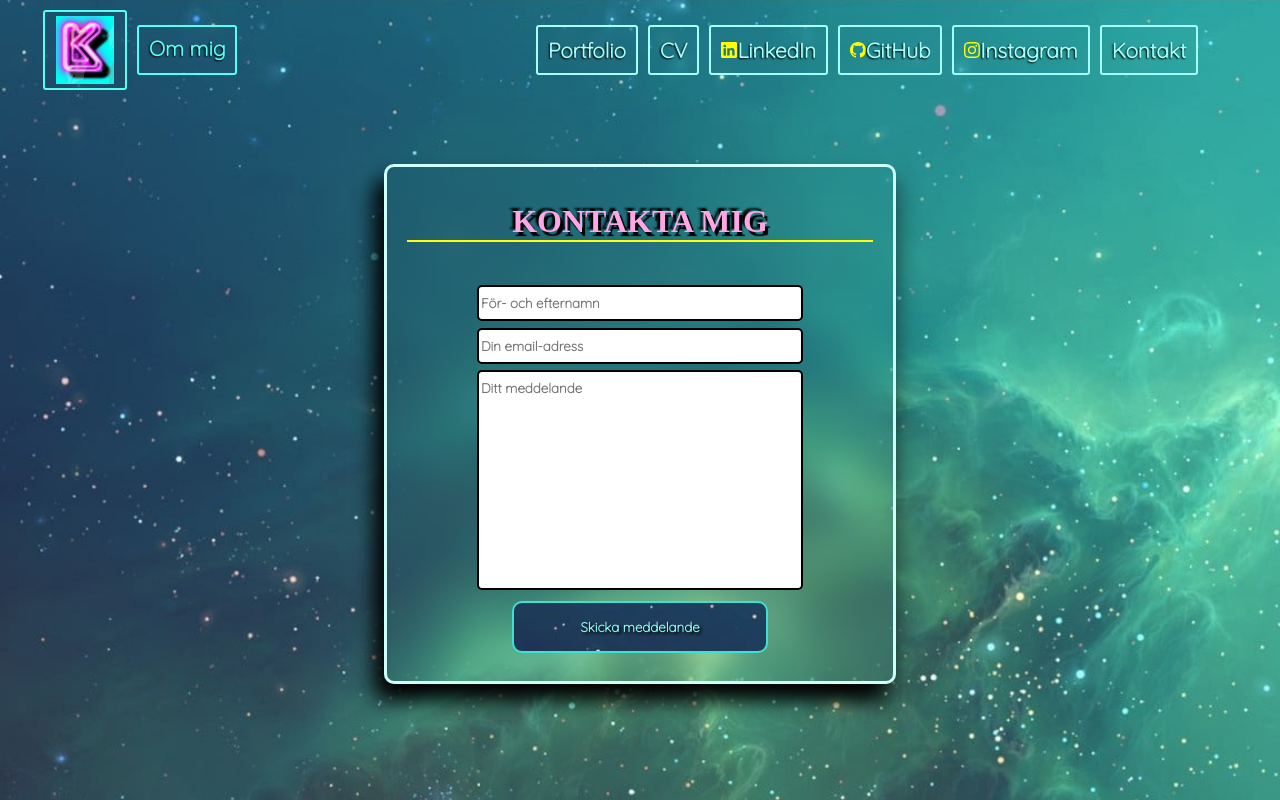
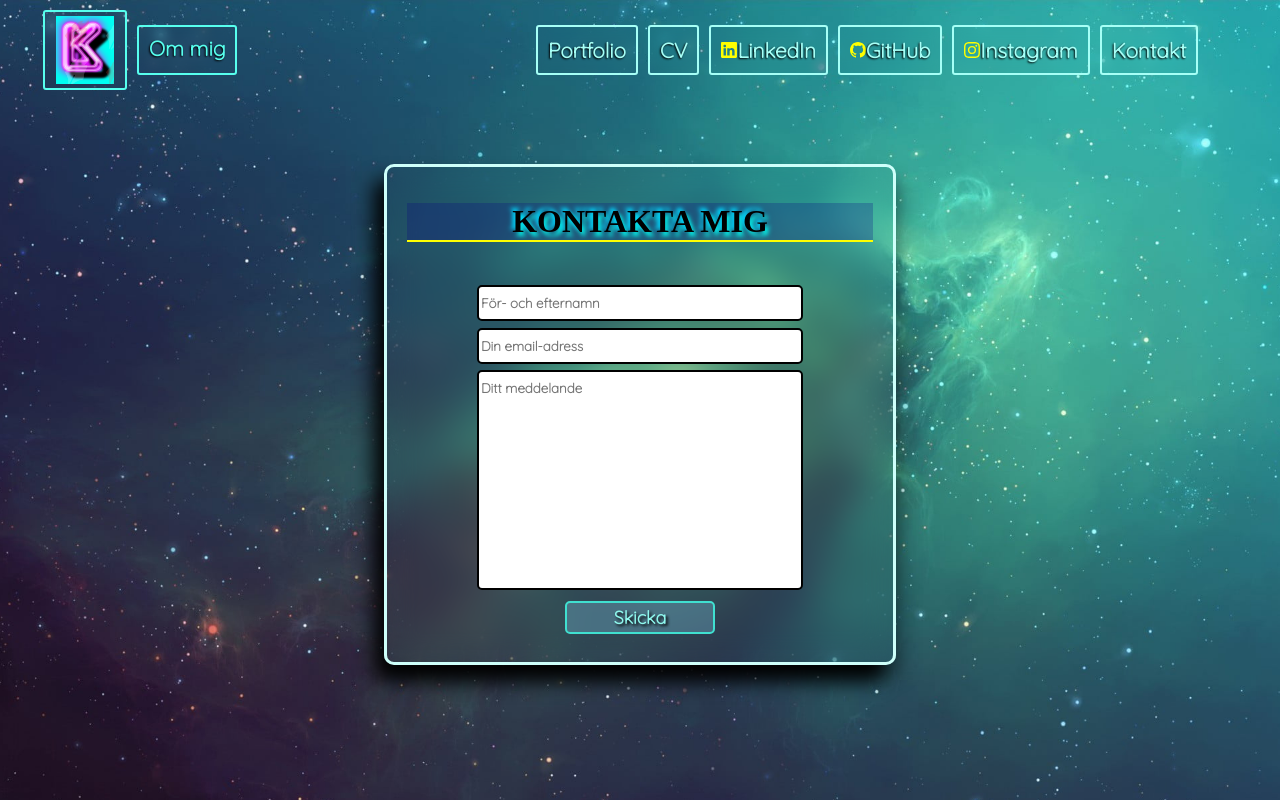
Before and after one commit to FikaKarin/PORTFOLIO, a React (Create React App) app: page /Contact in a window 1280 px wide. Shown: the top 800 px of the page. Built offline with nearby package versions, Linux system fonts and the light colour scheme; a web font is replaced by a local one.

Commit message:
css font bg img cover fixed

```diff
--- a/src/About.css
+++ b/src/About.css
@@ -5,11 +5,16 @@ h4 center img {
 }
 
 .About-container center img{
-  max-width: 100%
+  max-width: 100%;
+  border: 3px solid yellow;
+  border-radius: 5px;
+
 }
 
 .About-container {
   margin-top: -40px;
+  display: flex;
+  position:relative;
 }
 
 .About-container h4 {
@@ -27,16 +32,19 @@ h4 center img {
   color: rgb(181, 240, 234);
   font-family: "Montserrat", sans-serif;
   border: 3px solid yellow;
+  width: 70%
 }
 
 .About-container h4:hover {
   transition: all 0.2s ease-in;
   box-shadow: 10px 14px 18px 0 rgba(0, 0, 0, 0.2),
     -10px 16px 20px 0 rgba(0, 0, 0, 1);
+    padding: 20px;
 }
 
 @media screen and (max-width: 900px) {
-  center img{
-    max-width: 90%
+  .About-container h4 center img{
+    max-width: 70%
   }
+
 }
--- a/src/About.js
+++ b/src/About.js
@@ -9,7 +9,7 @@ const About = () => {
 
         <h4>
 
-        <center><img style={{marginBottom:14, borderRadius:10}} src={AboutYoung} alt="young" /></center><br></br>
+        <center><img src={AboutYoung} alt="young" /></center><br></br>
           1987 Föddes jag i Mellerud Dalsland. <br></br>
           Jag var aldrig still men väldigt tyst som barn och mitt hem var alltid fyllt av musik. Pappa Gunnar skrev musik, mamma Lisa va violinist och musiklärare, syster Anna sångerska och cellist, bror Salim slagverkare och morfar Åke var kantor.
           Som 15 åring flyttade jag hemifrån för att utbilda mig till
--- a/src/App.css
+++ b/src/App.css
@@ -3,9 +3,13 @@
 /* Ger bakgrundsbild till Navbar */
 .App {
   text-align: center;
-  background-image: url("../public/images//galaxy.jpg");
+  background: url("../public/images//galaxy.jpg") center center/cover no-repeat;
   width: 100vw;
-  height: 200vh;
-  background-size: cover;
-  background-position: center;
+  /* height: 200vh; */
+  /* background-size: cover;
+  background-position: center;  */
+  /* display: flex; */
+  justify-content: center;
+  align-items: center;
+  min-height: 100vh;
 }
--- a/src/CV.css
+++ b/src/CV.css
@@ -5,11 +5,11 @@
     padding: 20px;
     transition: all 0.3s ease-in-out;
     border-radius: 5px;
-    border: 3px solid hotpink;
+    border: 3px solid yellow;
     width: 50%;
 }
 
-img:hover {
+.cv-container img:hover {
     transition: all 0.1s ease-in;
     box-shadow: 5px 4px 20px  rgba(0, 0, 0, 0.2), 0 6px 20px 0 rgba(0, 0, 0, 1);
     padding: 15px;
--- a/src/Main.css
+++ b/src/Main.css
@@ -10,7 +10,8 @@
   transition: all 0.3s ease-in-out;
   border-radius: 5px;
   border: 3px solid hotpink;
-  width: 70%;
+  width: 50%;
+  min-width: 500px;
 }
 
 .MainText h3 {
@@ -34,4 +35,5 @@
   color: rgb(181, 240, 234);
   font-family: "Montserrat", sans-serif;
   border: 3px solid yellow;
+
 }
--- a/src/Navbar.css
+++ b/src/Navbar.css
@@ -19,7 +19,6 @@
   height: 100px;
   width: 100%;
   /* border-bottom: 2.5px solid rgb(253, 194, 84); */
-
 }
 
 link-right-icons {
@@ -48,9 +47,7 @@ a {
   margin: 5px;
   backdrop-filter: blur(6px);
   border: 2px solid;
-
 }
-
 
 .nav-link-left,
 .nav-link-right {
@@ -73,7 +70,6 @@ a {
   margin: 5px;
   font-weight: bold;
   backdrop-filter: blur(6px);
-
 }
 
 .nav-link-right {
@@ -91,7 +87,6 @@ a {
   font-weight: bold;
   margin: 5px;
   backdrop-filter: blur(6px);
-
 }
 
 .nav-link-right .link-right:hover {
@@ -103,7 +98,6 @@ a {
   box-shadow: 0 4px 8px 0 rgba(0, 0, 0, 0.2), 0 6px 20px 0 rgba(0, 0, 0, 1);
   border-radius: 3px;
   font-weight: bold;
-
 }
 .toggle-menu {
   display: none;
@@ -123,17 +117,29 @@ a {
   justify-content: space-around;
   transition: all 2ms ease-in;
   background-image: url(/public/images/galaxy.jpg);
+  border: 2px solid yellow;
+}
+
+.sub-nav-right a {
+  /* top: 5rem;
+  margin-top: 50px;
+  margin-right: 15px;
+  font-size: 1rem;
+  padding: 1rem; */
+  background-color: rgb(11, 112, 112);
+  border-radius: 3px;
+  box-shadow: 10px 14px 18px 0 rgba(0, 0, 0, 0.2),
+    -10px 16px 20px 0 rgba(0, 0, 0, 1);
+  backdrop-filter: blur(3px);
 }
 
 .sub-nav-right .link-right {
   text-decoration: none;
 }
 
-
 @media screen and (max-width: 980px) {
   .nav-link-right {
     display: none;
-
   }
   .toggle-menu {
     display: block;
@@ -147,7 +153,7 @@ a {
 
   .toggle-menu:hover {
     box-shadow: 0 4px 8px 0 rgba(0, 0, 0, 0.2), 0 6px 20px 0 rgba(0, 0, 0, 1);
-    transition: all 0.2s ease-in;
+    transition: all 0.1s ease-in;
     border-radius: 5px;
   }
 
@@ -160,7 +166,7 @@ a {
     background-color: rgb(11, 112, 112);
     border-radius: 10px;
     box-shadow: 10px 14px 18px 0 rgba(0, 0, 0, 0.2),
-    -10px 16px 20px 0 rgba(0, 0, 0, 1);
+      -10px 16px 20px 0 rgba(0, 0, 0, 1);
     border: 2px solid yellow;
     backdrop-filter: blur(3px);
   }
@@ -168,20 +174,17 @@ a {
   .sub-nav-right.active a {
     color: rgb(87, 255, 238);
     text-decoration: none;
-    padding: 10px;
+    /* padding: 10px; */
     font-size: 1rem;
   }
 
   .sub-nav-right.active a:hover {
     top: 60px;
-    box-shadow: 0 4px 8px 0 rgba(0, 0, 0, 0.2), 0 6px 20px 0 rgba(0, 0, 0, 1);
-    padding: 8px;
-    transition: all 0.2s ease-in;
+    box-shadow: 0 4px 4px 0 rgb(231, 8, 8), 0 -4px 4px  rgb(253, 0, 0);
+    /* transition: all 0.1s ease-in; */
+    border: 2px solid turquoise;
   }
   .sub-nav-right {
-
     transition: all 1s ease-in;
-
-
   }
 }
--- a/src/components/Card.css
+++ b/src/components/Card.css
@@ -3,7 +3,7 @@
 
 .card-container {
   display: flex;
-  flex-direction: column;
+  /* flex-direction: column; */
   align-items: center;
   width: 40vw;
   height: 300px;
@@ -18,6 +18,7 @@
     -10px 16px 20px 0 rgba(0, 0, 0, 1);
   max-width: 600px;
   border: 3px solid turquoise;
+  flex-wrap:wrap;
 }
 
 
@@ -39,11 +40,10 @@
 }
 
 .card-container p {
-  margin-top: 3%;
+  margin-top: 1%;
   text-shadow: 2px 2px 3px black;
   color: white;
-  margin-bottom: 50px;
-  margin-top: 30px;
+  margin-bottom: 20px;
   font-weight: bold;
 }
 
--- a/src/components/Contact.css
+++ b/src/components/Contact.css
@@ -14,12 +14,12 @@
 
 h2 {
   margin-top: 1rem;
-  text-shadow: 2px 2px 3px black;
   width: 30% auto;
   font-size: 2rem;
-  color: rgb(255, 166, 228);
+  color: black;
   font-family: 'Bungee Inline', cursive;
-  text-shadow: -3px -3px 2px black, 3px 4px 1px black;
+  text-shadow: -3px -3px 4px rgb(0, 217, 255), 3px 4px 4px rgb(4, 248, 236);
+  background-color: rgba(9, 0, 133, 0.24);
 }
 
 .name {
@@ -53,9 +53,9 @@ h2 {
 }
 
 button {
-  padding: 1rem;
-  border-radius: 10px;
-  background-image: url("/public/images/galaxy.jpg");
+  padding: 3px;
+  border-radius: 5px;
+  /* background-image: url("/public/images/galaxy.jpg"); */
   border: 2px solid black;
   font-weight: bold;
   margin: 0.5rem;
@@ -63,13 +63,16 @@ button {
   color: rgb(143, 248, 238);
   width: 20vw;
   border: 2px solid turquoise;
+  max-width: 150px;
+  background-color: rgba(130, 204, 233, 0.308);
+  font-size: large;
 }
 
 button:hover {
   transition: all 0.1s ease-in;
   box-shadow: 5px 4px 20px rgba(0, 0, 0, 0.2), 0 6px 20px 0 rgba(0, 0, 0, 1);
   width: 50%;
-  border: 1px solid orange;
+  border: 2px solid yellow;
 }
 
 .form-container {
--- a/src/components/Contact.js
+++ b/src/components/Contact.js
@@ -65,7 +65,7 @@ function Contact() {
           onChange={handleChange}
         /><br></br>
 
-        <button type="submit">Skicka meddelande</button>
+        <button type="submit">Skicka</button>
       </form>
     </div>
     </div>
```
Also changed, not shown: src/Navbar.js (+3 -3 lines).
